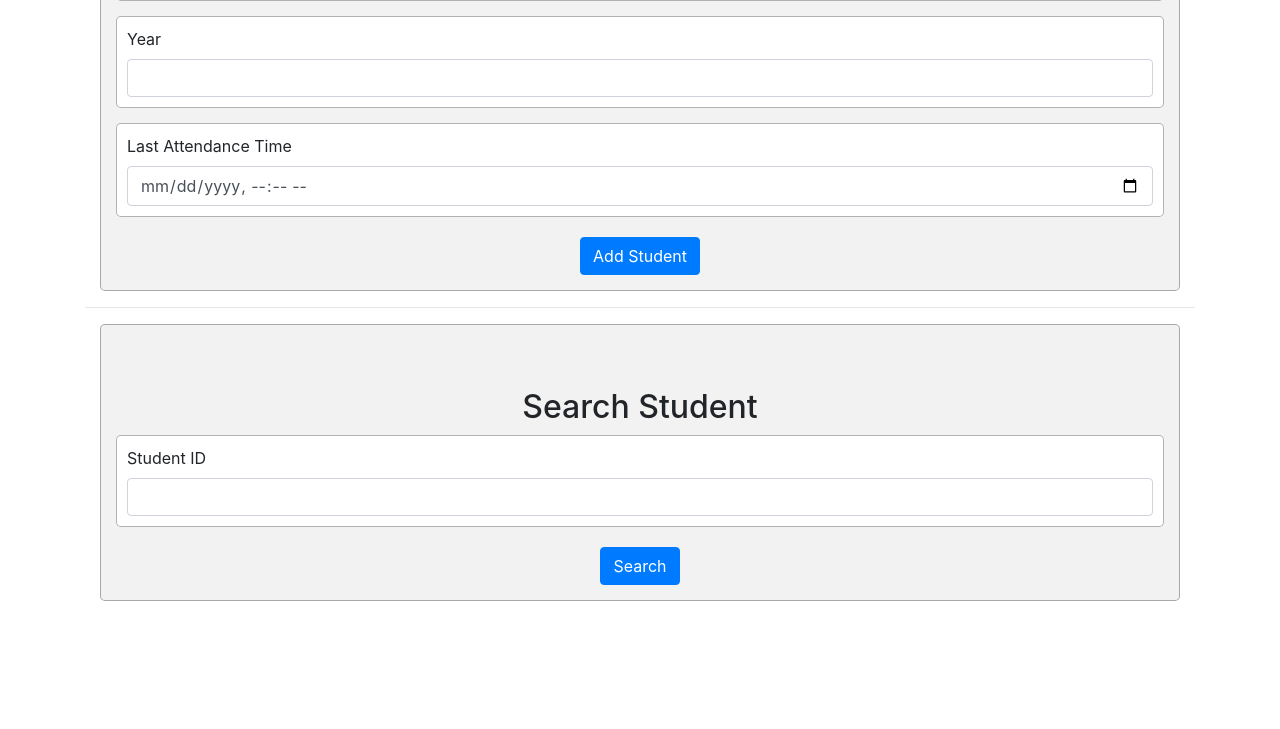
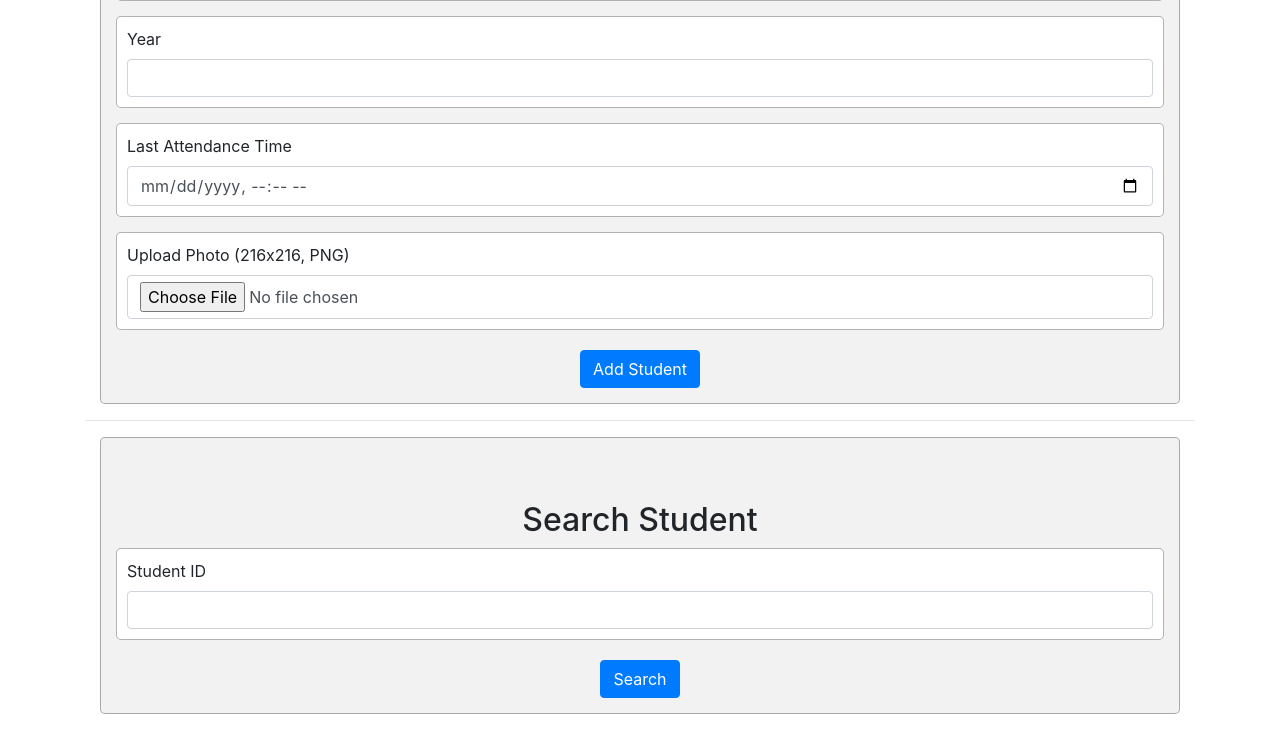
Before and after one commit to Abhaypandey002/Face-Recognition-System, a Flask app: page / in a window 1280 px wide. Shown: the part 737-1466 px from the top of the page. Before the commit the page ends 1338 px from the top, so only its background shows below. Run offline with Flask 3, Linux system fonts and the light colour scheme; some libraries are stand-ins or nearby versions.

Commit message:
Update index.html

```diff
--- a/templates/index.html
+++ b/templates/index.html
@@ -11,14 +11,10 @@
             justify-content: center;
             align-items: center;
             margin: 15px;
-<!--            border: 5px solid black;-->
             text-align: center;
             padding: 15px;
         }
         .mt-5 {
-<!--            border: 1px solid black;-->
-<!--            background-color: lightgray;-->
-<!--            padding: 20px;-->
         }
         .form-group {
             border: 1px solid rgba(0, 0, 0, 0.3);
@@ -62,10 +58,9 @@
             margin-top: 20px;
         }
         .btn-primary:hover {
-        background-color: green;
-        color: black;
+            background-color: green;
+            color: black;
         }
-
     </style>
 </head>
 <body>
@@ -73,7 +68,7 @@
     <div class="container">
         <div class="add">
             <h2 class="mt-5">Add Student</h2>
-            <form action="{{ url_for('add_student') }}" method="post">
+            <form action="{{ url_for('add_student') }}" method="post" enctype="multipart/form-data">
                 <div class="form-group">
                     <label for="student_id">Student ID</label>
                     <input type="text" class="form-control" id="student_id" name="student_id" required>
@@ -96,11 +91,15 @@
                 </div>
                 <div class="form-group">
                     <label for="year">Year</label>
-                    <input type="number" class="form-control" id="year" name="year" min="1"6 required>
+                    <input type="number" class="form-control" id="year" name="year" min="1" required>
                 </div>
                 <div class="form-group">
                     <label for="last_attendance_time">Last Attendance Time</label>
                     <input type="datetime-local" class="form-control" id="last_attendance_time" name="last_attendance_time" required>
+                </div>
+                <div class="form-group">
+                    <label for="image">Upload Photo (216x216, PNG)</label>
+                    <input type="file" class="form-control" id="image" name="image" accept="image/png" required>
                 </div>
                 <div class="btn-center">
                     <button type="submit" class="btn btn-primary">Add Student</button>
```
